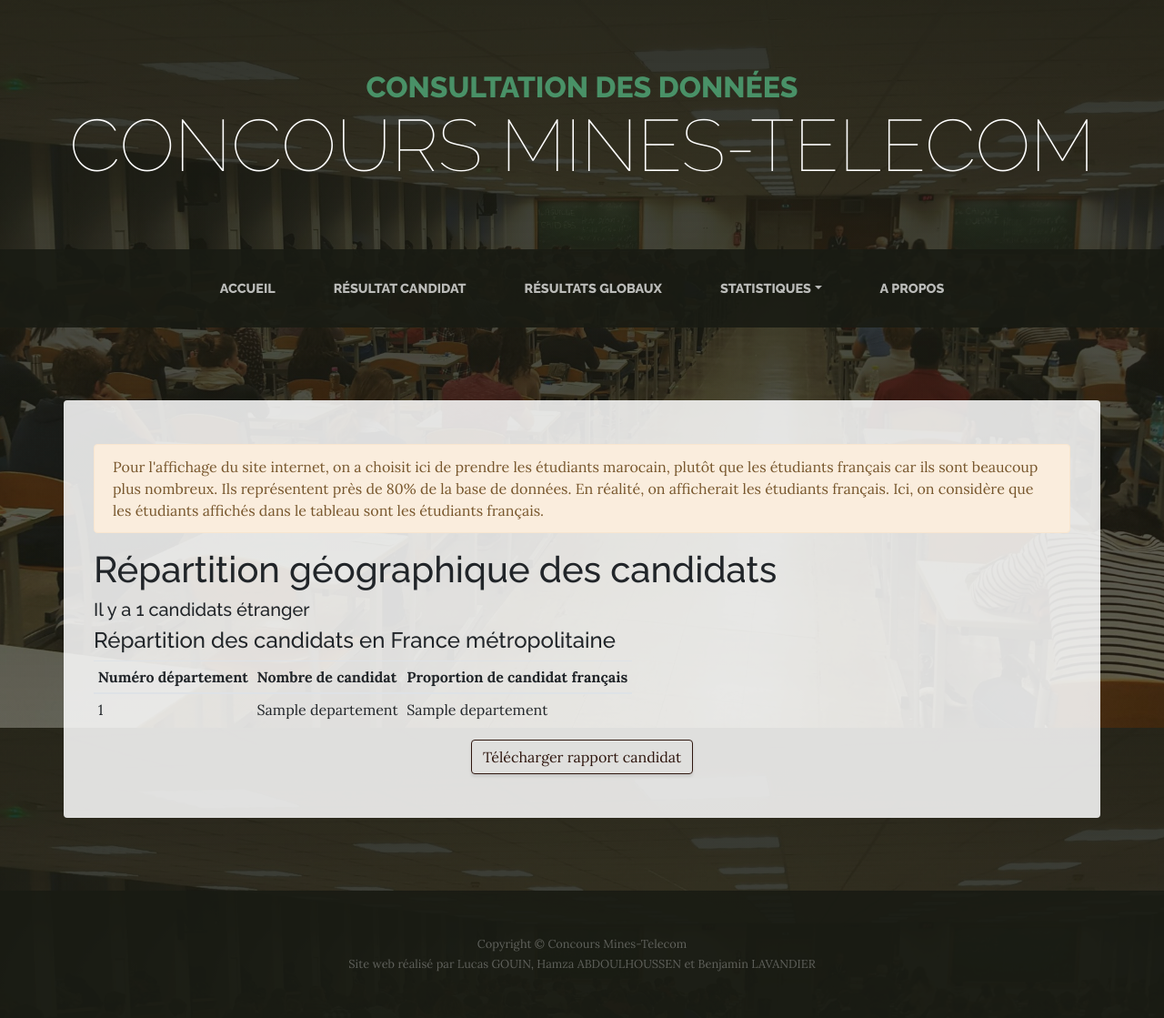
After one commit to Hamza-ABDOULHOUSSEN/website_exam_result, a Flask app: template site_web/templates/statistiques_provenance.html in a window 1280 px wide. The commit adds this page. Shown: the whole page at 91% size. Run offline with Flask 2, Linux system fonts and the light colour scheme; the template is opened without the code that fills it: most values are stand-ins (such as "Sample title", 1, 10 or a date in 2020); some libraries are stand-ins or nearby versions.

Commit message:
page de provenance des candidats

```diff
--- a/site_web/app.py
+++ b/site_web/app.py
@@ -50,6 +50,13 @@
     return render_template("statistiques_voeux.html", counts = counts, ecoles = ecoleForm)
 
 
+@app.route('/statistiques/provenance', methods = ["GET"])
+def stats_provenance():
+    etrangerCount, repartitionFrance = buildProvenance()
+    return render_template('statistiques_provenance.html', etrangerCount = etrangerCount,
+                           repartitionFrance = repartitionFrance)
+
+
 @app.route('/about', methods = ["GET"])
 def about():
     return render_template("about.html")
--- a/site_web/requetes.py
+++ b/site_web/requetes.py
@@ -537,6 +537,48 @@
     return list(zip(ids, nom))
 
 
+def buildProvenance():
+    provenanceDB = GetDB().cursor()
+
+    etrangerCountReq = "SELECT COUNT(candidat_id) " \
+                       "FROM Candidat " \
+                       "JOIN Pays P on Candidat.Pays_id = P.code_pays " \
+                       "WHERE pays != 'Maroc'"
+    etrangerCount = int(provenanceDB.execute(etrangerCountReq).fetchall()[0][0])
+
+    francaisCountReq = "SELECT COUNT(candidat_id) " \
+                       "FROM Candidat " \
+                       "JOIN Pays P on Candidat.Pays_id = P.code_pays " \
+                       "WHERE pays == 'Maroc'"
+    francaisCount = int(provenanceDB.execute(francaisCountReq).fetchall()[0][0])
+    franceRepartition = [("Tous les départements", francaisCount, 100)]
+    for i in range(1, 100):
+        dep = str(i)
+        if i < 10:
+            provenanceFranceReq = f"SELECT COUNT(candidat_id) " \
+                                  f"FROM Candidat " \
+                                  f"JOIN Pays P on Candidat.Pays_id = P.code_pays " \
+                                  f"WHERE P.pays = 'Maroc'" \
+                                  f"  AND Code_Postal LIKE '{dep}%'" \
+                                  f"  AND Code_Postal <= 9999"
+        else:
+            provenanceFranceReq = f"SELECT COUNT(candidat_id) " \
+                                  f"FROM Candidat " \
+                                  f"JOIN Pays P on Candidat.Pays_id = P.code_pays " \
+                                  f"WHERE P.pays = 'Maroc'" \
+                                  f"  AND Code_Postal LIKE '{dep}%'" \
+                                  f"  AND Code_Postal > 9999"
+
+        # ici on aurait normalement la France mais la plupart des participants
+        # de la base de données anonymisée étaient marocain
+        depCount = int(provenanceDB.execute(provenanceFranceReq).fetchall()[0][0])
+        franceRepartition.append((dep, depCount, int(10000 * depCount / francaisCount) / 100))
+        element2 = lambda x: x[1]
+        franceRepartition.sort(key = element2, reverse = True)
+
+    return etrangerCount, franceRepartition
+
+
 def GetDB():
     db = getattr(g, '_database', None)
     if db is None:
--- a/site_web/templates/header.html
+++ b/site_web/templates/header.html
@@ -24,6 +24,7 @@
                     <ul class="dropdown-menu">
                         <li><a class="dropdown-item" href="/statistiques/matiere">Statistiques par matière</a></li>
                         <li><a class="dropdown-item" href="/statistiques/voeux">Statistiques par vœux</a></li>
+                        <li><a class="dropdown-item" href="/statistiques/provenance">Statistiques par provenance</a></li>
                     </ul>
                 </li>
 
--- /dev/null
+++ b/site_web/templates/statistiques_provenance.html
@@ -0,0 +1,77 @@
+<!DOCTYPE html>
+<html lang="en">
+<head>
+    <meta charset="utf-8"/>
+    <meta name="viewport" content="width=device-width, initial-scale=1, shrink-to-fit=no"/>
+    <meta name="description" content=""/>
+    <meta name="author" content=""/>
+    <title>Concours Mines-Telecom</title>
+    <link rel="icon" type="image/x-icon" href="{{ url_for('static', filename="assets/favicon.ico") }}"/>
+    <!-- Font Awesome icons (free version)-->
+    <script src="https://use.fontawesome.com/releases/v5.15.3/js/all.js" crossorigin="anonymous"></script>
+    <!-- Google fonts-->
+    <link href="https://fonts.googleapis.com/css?family=Raleway:100,100i,200,200i,300,300i,400,400i,500,500i,600,600i,700,700i,800,800i,900,900i"
+          rel="stylesheet"/>
+    <link href="https://fonts.googleapis.com/css?family=Lora:400,400i,700,700i" rel="stylesheet"/>
+    <!-- Core theme CSS (includes Bootstrap)-->
+    <link rel="stylesheet" href="{{ url_for('static', filename="css/styles.css") }}"/>
+    {% from "_formhelpers.html" import render_field %}
+</head>
+<body>
+<h1 class="site-heading text-center text-white d-none d-lg-block">
+    <span class="site-heading-upper text-primary mb-3">Consultation des données</span>
+    <span class="site-heading-lower">Concours Mines-Telecom</span>
+</h1>
+<!-- Navigation-->
+
+{% include 'header.html' %}
+
+<section class="page-section container bg-faded p-5 rounded mr-auto">
+    <div class="row" id="Repartition">
+        <div class="alert alert-primary" role="alert">
+            Pour l'affichage du site internet, on a choisit ici de prendre les étudiants marocain, plutôt que les
+            étudiants français car ils sont beaucoup plus nombreux. Ils représentent près de 80% de la base de données.
+            En réalité, on afficherait les étudiants français. Ici, on considère que les étudiants affichés dans le
+            tableau sont les étudiants français.
+        </div>
+        <div>
+            <h1>Répartition géographique des candidats</h1>
+            <h5>Il y a {{ etrangerCount }} candidats étranger</h5>
+        </div>
+        <div><h4>Répartition des candidats en France métropolitaine</h4>
+            <table class="table table-sm">
+                <thread>
+                    <th scope="col">Numéro département</th>
+                    <th scope="col">Nombre de candidat</th>
+                    <th scope="col">Proportion de candidat français</th>
+                </thread>
+                <tbody>
+                {% for departement in repartitionFrance %}
+                    <tr>
+                        <td>{{ departement[0] }}</td>
+                        <td>{{ departement[1] }}</td>
+                        <td>{{ departement[2] }}</td>
+                    </tr>
+                {% endfor %}
+                </tbody>
+            </table>
+        </div>
+    </div>
+    <div class="text-center">
+        <input class="btn btn-outline-secondary" type="button"
+               value="Télécharger rapport candidat"
+               onclick="download('Repartition')">
+    </div>
+</section>
+
+{% include 'footer.html' %}
+
+<!-- Bootstrap core JS-->
+<script src="https://code.jquery.com/jquery-3.5.1.min.js"></script>
+<script src="https://cdn.jsdelivr.net/npm/bootstrap@4.6.0/dist/js/bootstrap.bundle.min.js"></script>
+<!-- Core theme JS-->
+<script src="{{ url_for('static',filename='js/bootstrap.js') }}"></script>
+<script src="{{ url_for('static',filename='js/scripts.js') }}"></script>
+
+</body>
+</html>
```
